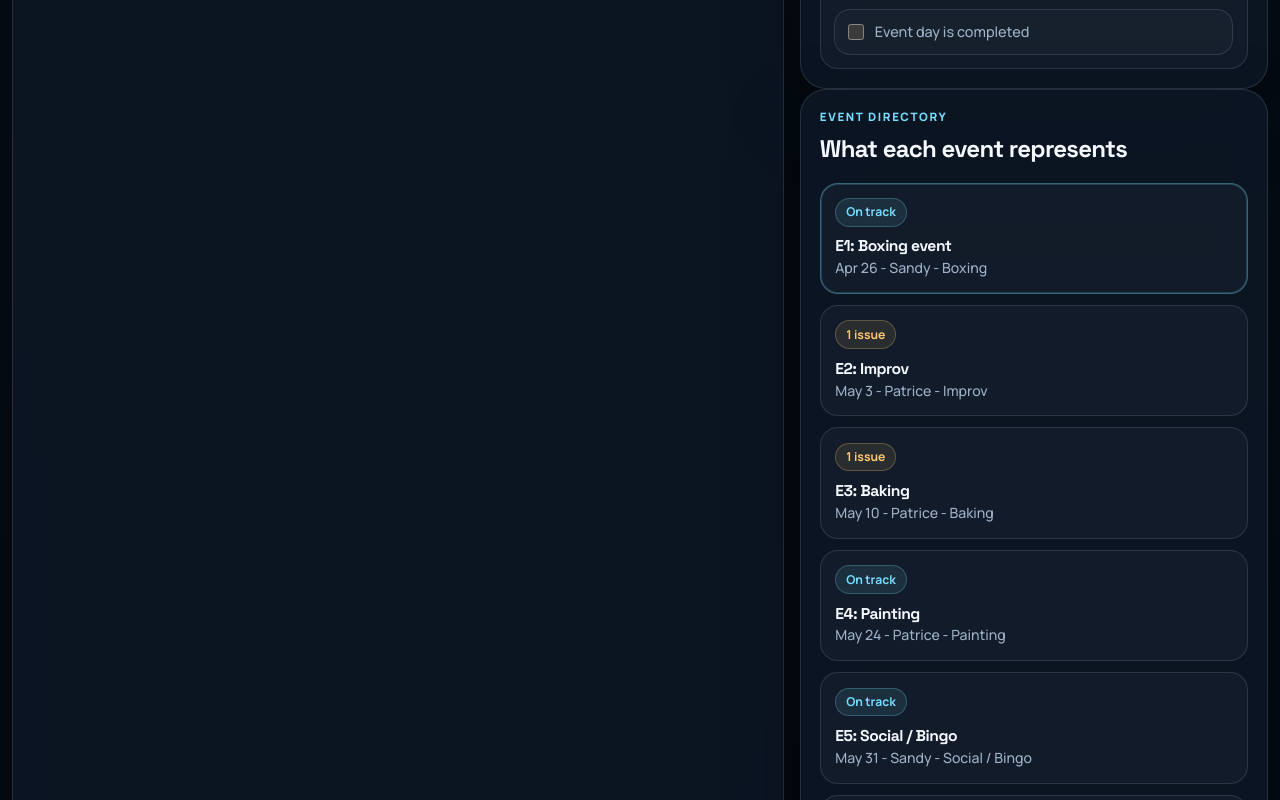
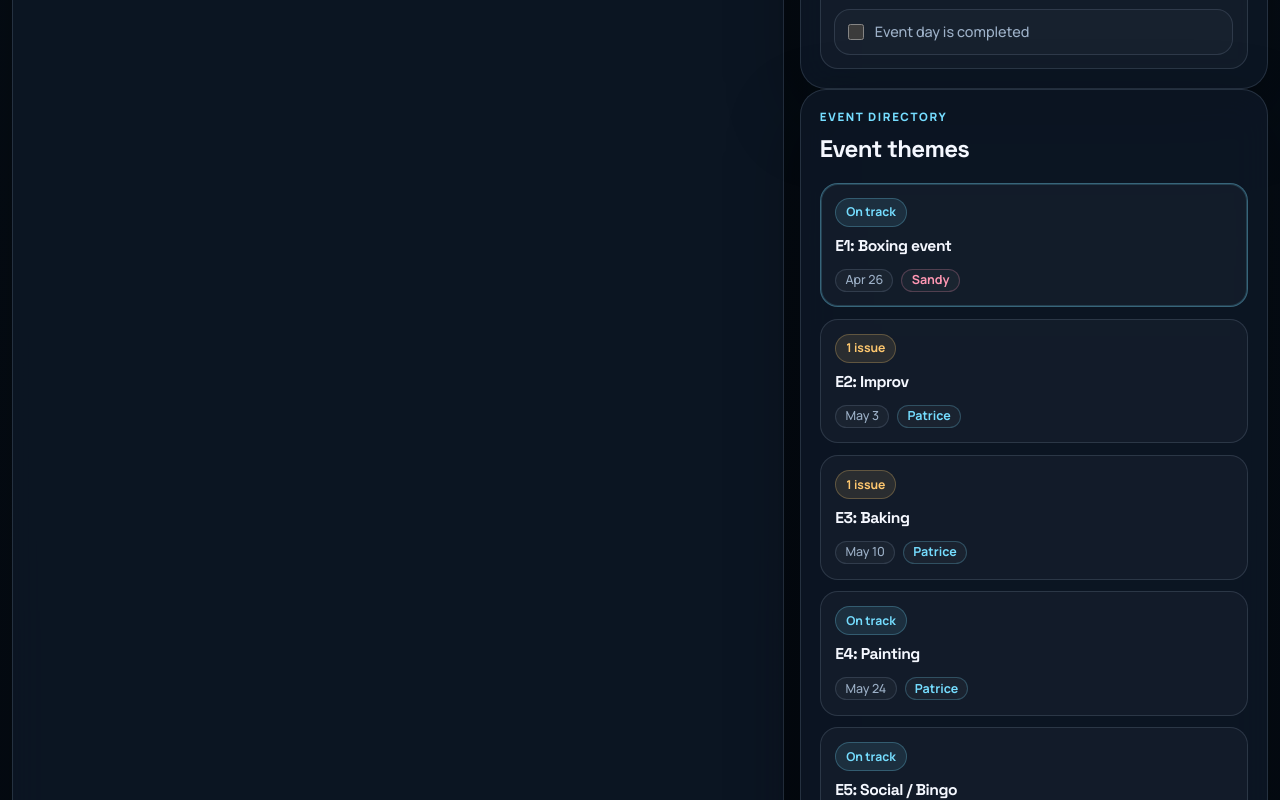
Before and after one commit to andyl2020/GetLoveYVR-Dashboard, a React (Vite) app: page / in a window 1280 px wide. Shown: the part 2740-3540 px from the top of the page. Built offline with nearby package versions, Linux system fonts and the light colour scheme.

Commit message:
Polish event directory chips

```diff
--- a/src/App.jsx
+++ b/src/App.jsx
@@ -184,10 +184,6 @@ function eventDisplayName(event) {
 function directoryEventName(event) {
   const label = event.id === 1 ? `${event.theme} event` : event.theme;
   return `${event.code}: ${label}`;
-}
-
-function directoryEventMeta(event) {
-  return `${formatShortDate(event.eventDate)} - ${event.owner} - ${event.theme}`;
 }
 
 function clipVacationBlockToMonth(block, selectedMonth) {
@@ -778,7 +774,7 @@ export default function App() {
             <div className="section-header">
               <div>
                 <div className="eyebrow">Event directory</div>
-                <h2>What each event represents</h2>
+                <h2>Event themes</h2>
               </div>
             </div>
 
@@ -796,7 +792,12 @@ export default function App() {
                     </span>
                   </div>
                   <strong>{directoryEventName(event)}</strong>
-                  <div className="directory-item-meta">{directoryEventMeta(event)}</div>
+                  <div className="directory-item-meta">
+                    <span className="meta-chip">{formatShortDate(event.eventDate)}</span>
+                    <span className={`meta-chip owner-chip owner-${OWNER_TONES[event.owner] ?? "slate"}`}>
+                      {event.owner}
+                    </span>
+                  </div>
                 </button>
               ))}
             </div>
--- a/src/styles.css
+++ b/src/styles.css
@@ -578,6 +578,29 @@ button {
   padding: 0.9rem;
 }
 
+.directory-item-meta {
+  display: flex;
+  flex-wrap: wrap;
+  gap: 0.5rem;
+  margin-top: 0.7rem;
+}
+
+.meta-chip {
+  display: inline-flex;
+  align-items: center;
+  padding: 0.26rem 0.58rem;
+  border-radius: 999px;
+  border: 1px solid var(--border);
+  background: rgba(255, 255, 255, 0.035);
+  color: var(--text-soft);
+  font-size: 0.78rem;
+  line-height: 1;
+}
+
+.owner-chip {
+  font-weight: 700;
+}
+
 .directory-list,
 .issue-list,
 .milestone-list {
```
